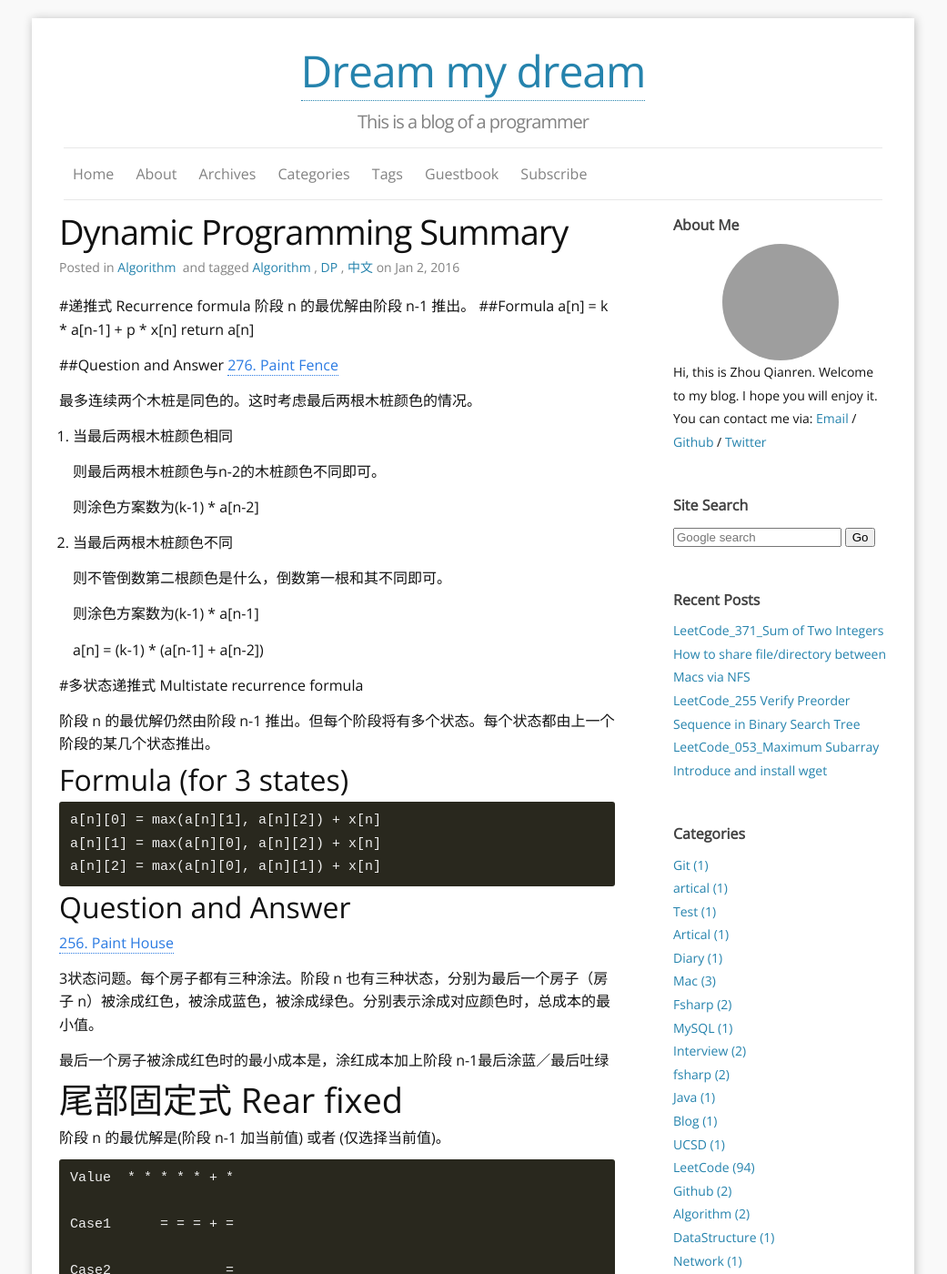
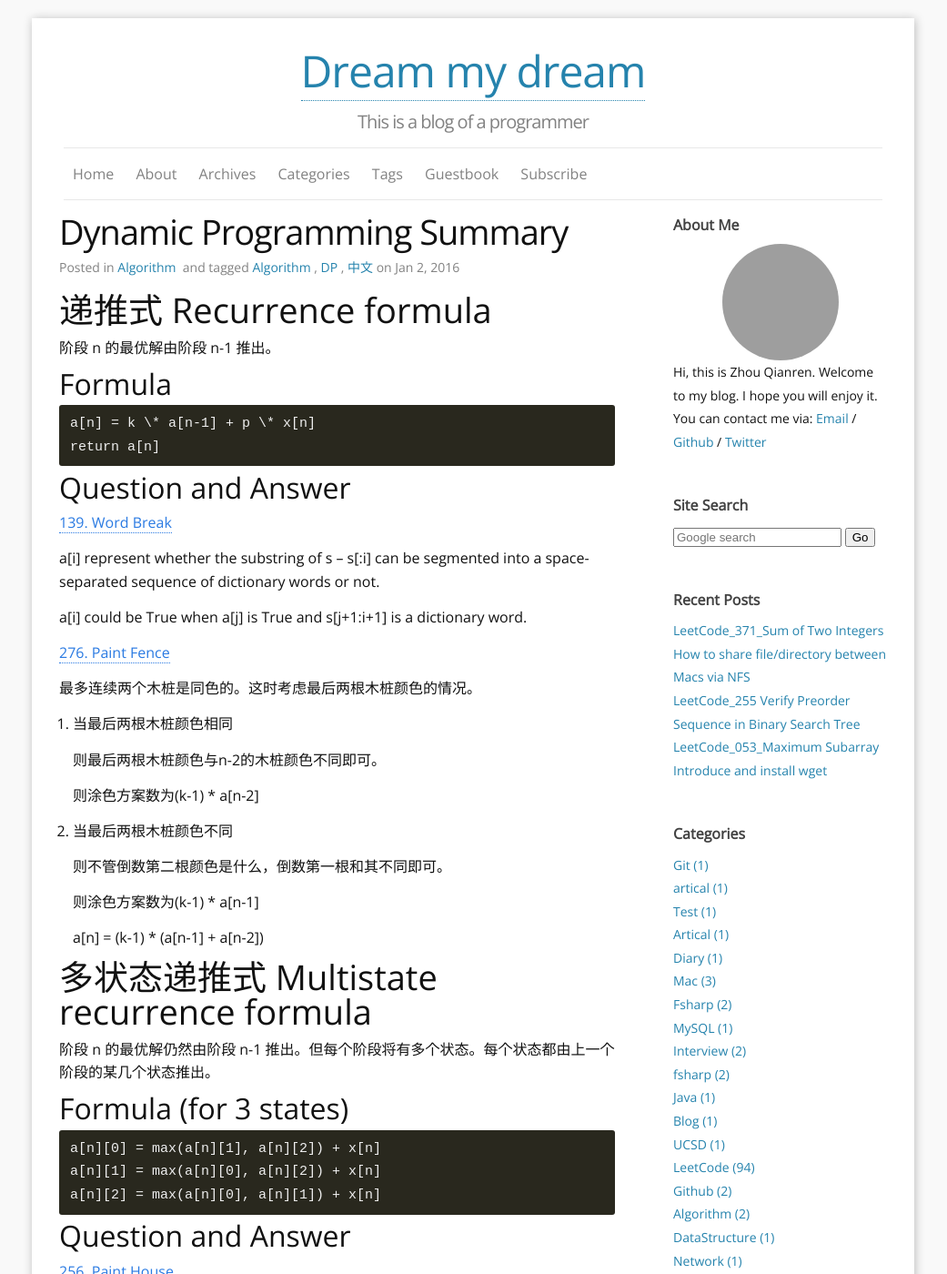
Before and after one commit to kradnangel/kradnangel.github.io, a Jekyll site: the page built from _posts/2016-01-02-Dynamic Programming Summary.md, in a window 1280 px wide and 1400 px high. Shown: the whole window at 91% size, without its empty margins (120-1161 px from the left). Built offline with Jekyll 4.4.1, drawn with Linux system fonts in a browser that asks for light colours; nearby versions of some CDN libraries; comment, search, counter and statistics services are not loaded; some of the changed text lies outside the part shown; grey boxes are pictures that could not be loaded.

Commit message:
fixed DP summary

```diff
--- a/_posts/2016-01-02-Dynamic Programming Summary.md
+++ b/_posts/2016-01-02-Dynamic Programming Summary.md
@@ -5,13 +5,23 @@ categories: [Algorithm]
 tags: [Algorithm, DP, 中文]
 fullview: true
 ---
-#递推式 Recurrence formula
+# 递推式 Recurrence formula
+
 阶段 n 的最优解由阶段 n-1 推出。
-##Formula
+
+## Formula
+
 	a[n] = k \* a[n-1] + p \* x[n]
 	return a[n]
 
-##Question and Answer
+## Question and Answer
+
+[139. Word Break](https://leetcode.com/problems/word-break/)
+
+a[i] represent whether the substring of s -- s[:i] can be segmented into a space-separated sequence of dictionary words or not.
+
+a[i] could be True when a[j] is True and s[j+1:i+1] is a dictionary word.
+
 [276. Paint Fence](https://leetcode.com/problems/paint-fence/)
 
 最多连续两个木桩是同色的。这时考虑最后两根木桩颜色的情况。
@@ -31,7 +41,7 @@ fullview: true
 	a[n] = (k-1) \* (a[n-1] + a[n-2])
 
 
-#多状态递推式 Multistate recurrence formula
+# 多状态递推式 Multistate recurrence formula
 
 阶段 n 的最优解仍然由阶段 n-1 推出。但每个阶段将有多个状态。每个状态都由上一个阶段的某几个状态推出。
 
@@ -42,6 +52,7 @@ fullview: true
 	a[n][2] = max(a[n][0], a[n][1]) + x[n]
 
 ## Question and Answer
+
 [256. Paint House](https://leetcode.com/problems/paint-house/)
 
 3状态问题。每个房子都有三种涂法。阶段 n 也有三种状态，分别为最后一个房子（房子 n）被涂成红色，被涂成蓝色，被涂成绿色。分别表示涂成对应颜色时，总成本的最小值。
@@ -49,6 +60,7 @@ fullview: true
 最后一个房子被涂成红色时的最小成本是，涂红成本加上阶段 n-1最后涂蓝／最后吐绿
 
 # 尾部固定式 Rear fixed
+
 阶段 n 的最优解是(阶段 n-1 加当前值) 或者 (仅选择当前值)。
 
 	Value  * * * * * + *
@@ -57,12 +69,13 @@ fullview: true
 
 	Case2              =
 
-##Formula
+## Formula
 
 	a[n] = max(a[n-1] + x[n], x[n])
 	return max(a[n])
 
-##Question and Answer
+## Question and Answer
+
 [53. Maximum Subarray](https://leetcode.com/problems/maximum-subarray/)
 
 求最大和子区间。
```
